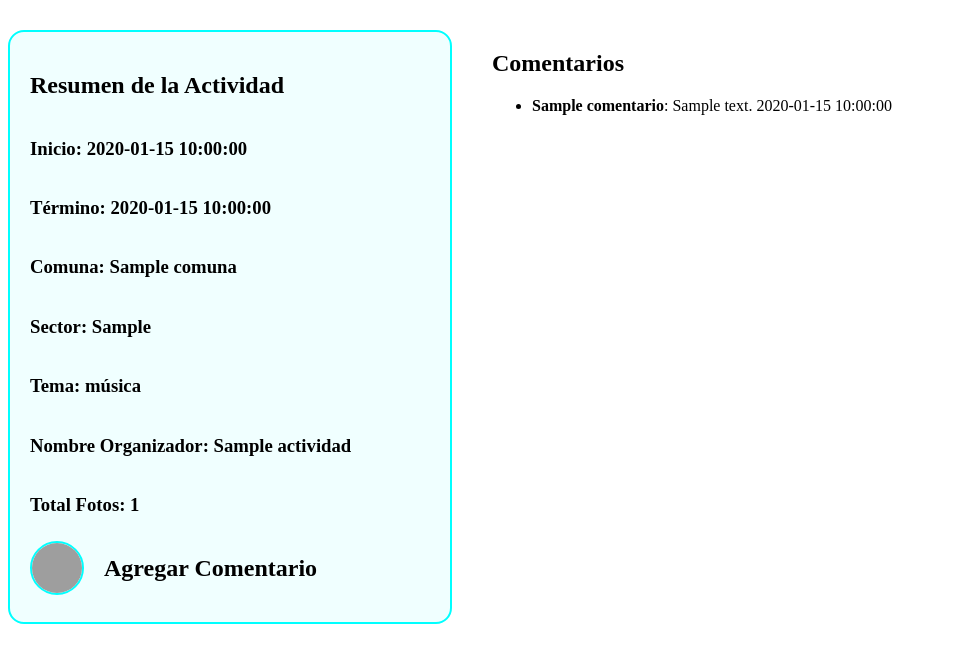
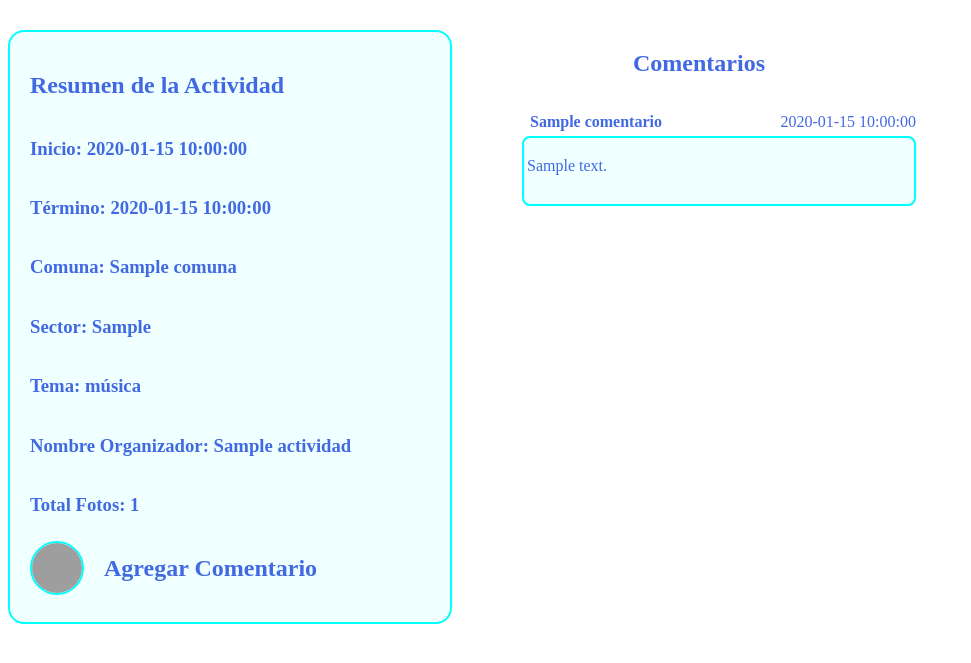
Before and after one commit to slevinnnn/desarrollo_web_daniel_ayala, a Flask app: page /resumen_actividad/1 in a window 1280 px wide. Shown: the part 94-757 px from the top of the page, without its empty margins (0-971 px from the left). Run offline with Flask 3, Linux system fonts and the light colour scheme; tables that the repository leaves empty hold one stand-in row (values such as "Sample post"); grey boxes are pictures that could not be loaded.

Commit message:
se agrego el css para los comentarios

```diff
--- a/static/styles/resumen_actividad.css
+++ b/static/styles/resumen_actividad.css
@@ -2,8 +2,14 @@
     display: flex;
     width: 99vw;
     flex-direction: row;
-    gap: 40px;
+    gap: 30px;
     margin-top: 30px;
+}
+.contenedor_secundario{
+    /*border: aqua solid 2px;*/
+    display: flex;
+    flex-direction: column;
+    align-items: start;
 }
 
 
@@ -13,6 +19,7 @@
     display: flex;
     flex-direction: column;
     border: aqua solid 2px;
+    color: royalblue;
     border-radius: 2ch;
     background-color: azure;
     padding: 20px;
@@ -36,9 +43,63 @@
     flex-direction: column;
     width: 100%;
     height: 25vh;
-    /*border: red solid 2px;*/
+    /*border: aqua solid 2px;*/
 }
 .contenedor_comentarios{
     height: 75vh;
-    /*border: royalblue solid 2px;*/
+    /*border: royalblue solid 2px;  */
+    display: flex;
+    flex-direction: column;
+    align-items: center;
 }
+.contenedor_comentarios h2{
+    text-align: center;
+    color: royalblue;
+    font-weight: bold;
+}
+.contenedor_comentarios ul {
+    list-style: none;
+    display: flex;
+    flex-direction: column;
+    align-items: start;
+    /*border: royalblue solid 1px;*/
+}
+
+.btn_enviar_comentario {
+    width: 35vw;
+    height: 40px;
+    background-color: rgb(13, 228, 96);
+    border-radius: 5px;
+    border: none;
+    margin-top: 5px;
+    cursor: pointer;
+}
+
+.detalles_comentario{
+    display: flex;
+    flex-direction: column;
+    gap: 5px;
+    margin-bottom: 5px;
+    /*border: royalblue solid 1px;*/
+}
+.datos_comentario{
+    display: flex;
+    flex-direction: row;
+    justify-content: space-between;
+    align-items: center;
+    color: royalblue;
+    gap: 5px;
+}
+.datos_comentario strong{
+    margin-left: 8px;
+}
+.cuadro_comentario{
+    width: 30vw;
+    height: 60px;
+    background-color: azure;
+    border: aqua solid 2px;
+    border-radius: 1ch;
+    padding: 3px;
+    justify-content: flex-start;
+    align-items: flex-start;
+}
--- a/templates/actividades.html
+++ b/templates/actividades.html
@@ -69,5 +69,5 @@
 {% endblock content %}
 
 {% block javascript %}
-    <script type="module" src="{{ url_for('static', filename='scripts/actividades.js') }}"></script>
+    <script type="module" src="{{ url_for('static', filename='') }}"></script>
 {% endblock %}
--- a/templates/resumen_actividad.html
+++ b/templates/resumen_actividad.html
@@ -44,8 +44,15 @@
             <ul>
               {% for comentario in comentarios %}
                 <li>
-                  <strong>{{ comentario.nombre }}</strong>: {{ comentario.comentario }}
-                  <span class="fecha_comentario">{{ comentario.fecha }}</span>
+                  <div class="detalles_comentario">
+                    <div class="datos_comentario">
+                      <strong>{{ comentario.nombre }}</strong>
+                      <span class="fecha_comentario">{{ comentario.fecha }}</span>
+                    </div>
+                    <div class="cuadro_comentario">
+                      <p style="color: royalblue;">{{ comentario.comentario }}</p>
+                    </div>
+                  </div>
                 </li>
               {% endfor %}
             </ul>
```
